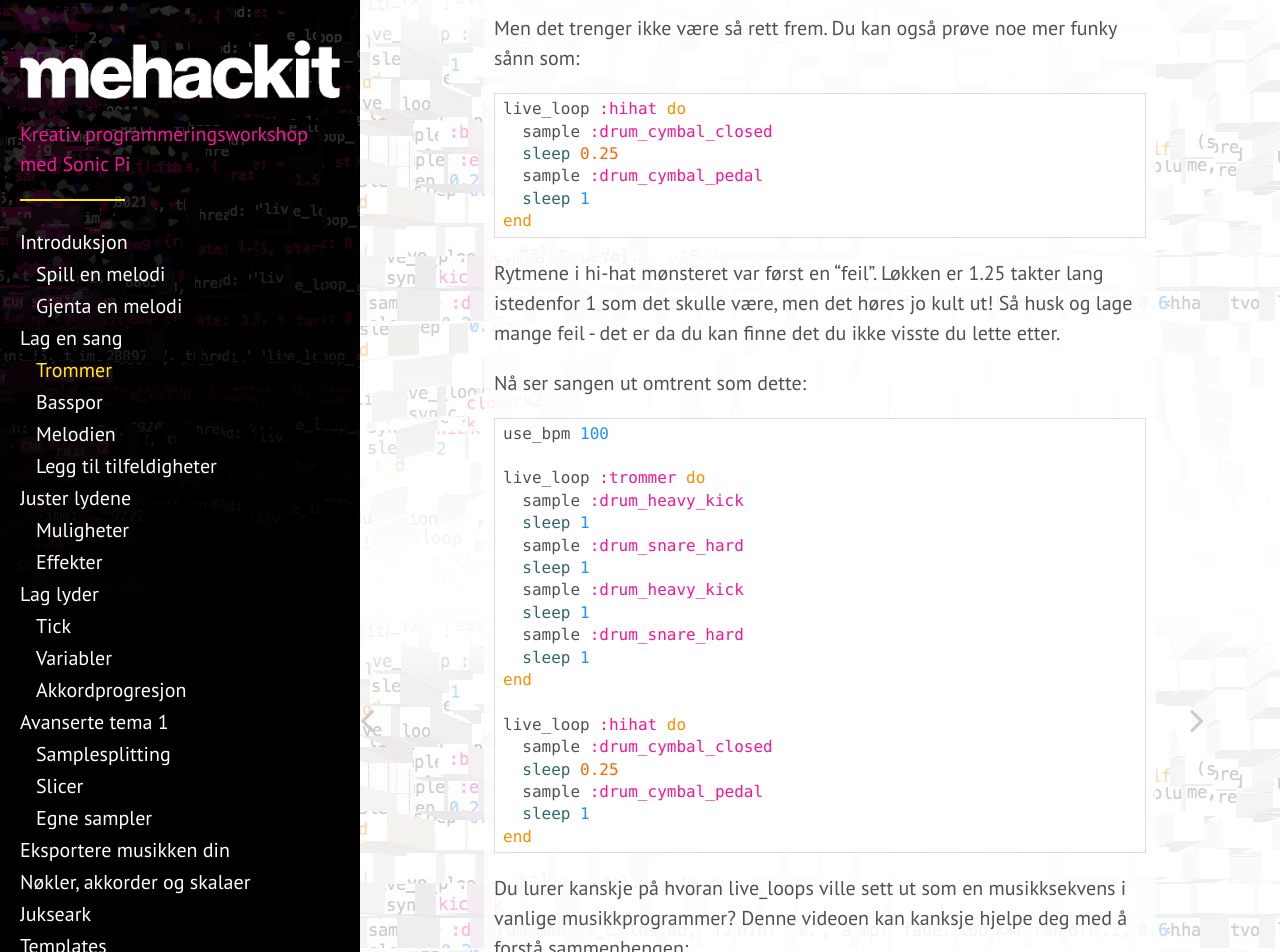
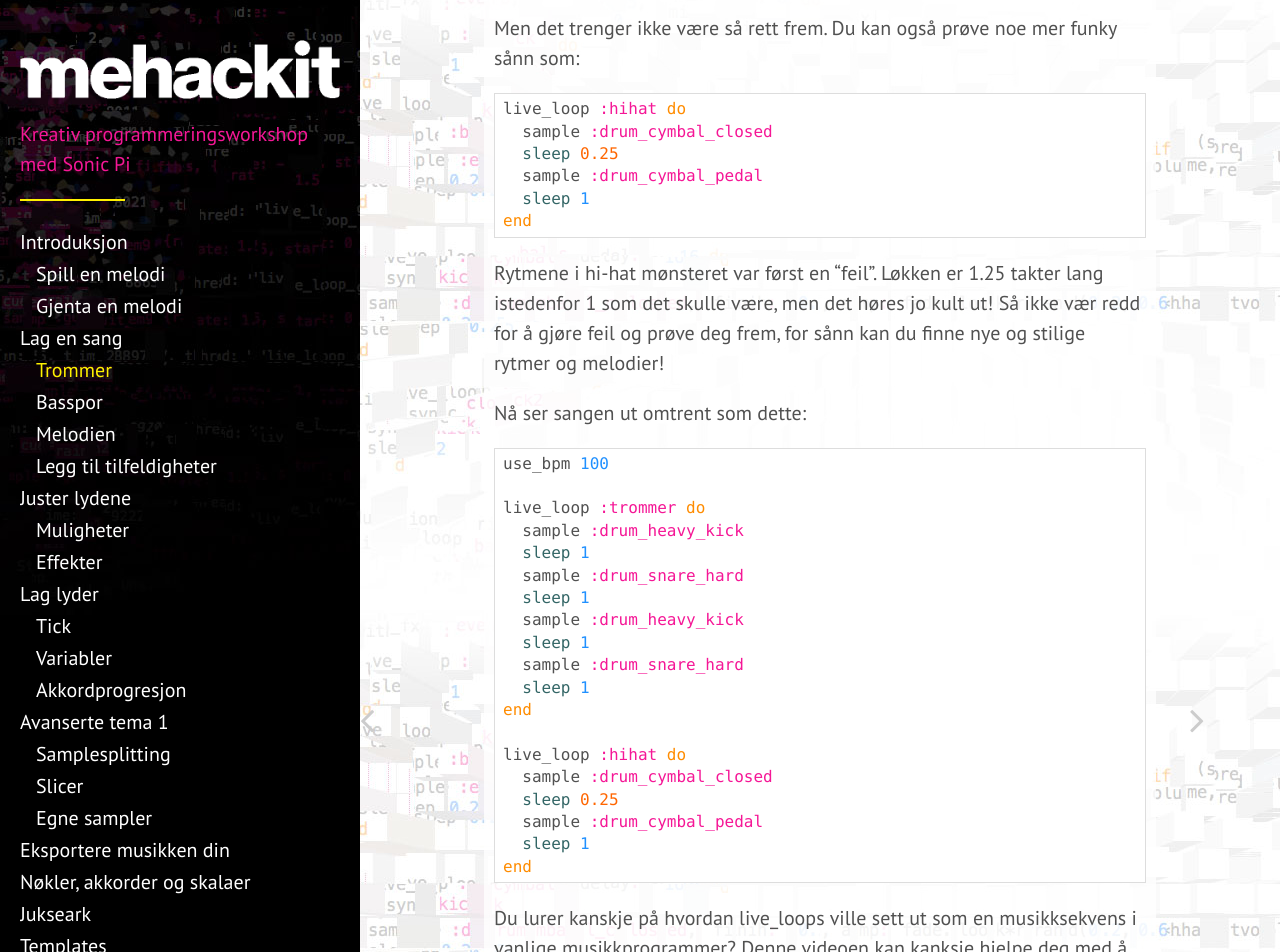
Before and after one commit to mehackit/sonic-pi-workshop, a Jekyll site: the page built from _exercises/no/02-make-a-song/02-drum-beat.md, in a window 1280 px wide and 1400 px high, scrolled down 1903 px. Shown: the top 952 px of the window. Built offline with Jekyll 4.4.1, drawn with Linux system fonts in a browser that asks for light colours; nearby versions of some CDN libraries; some of the changed text lies outside the part shown.

Commit message:
More spelling and reprasing.

```diff
--- a/_exercises/no/02-make-a-song/02-drum-beat.md
+++ b/_exercises/no/02-make-a-song/02-drum-beat.md
@@ -64,7 +64,7 @@ end
 {% endhighlight %}
 
 
-Rytmene i hi-hat mønsteret var først en "feil". Løkken er 1.25 takter lang istedenfor 1 som det skulle være, men det høres jo kult ut! Så husk og lage mange feil - det er da du kan finne det du ikke visste du lette etter.
+Rytmene i hi-hat mønsteret var først en "feil". Løkken er 1.25 takter lang istedenfor 1 som det skulle være, men det høres jo kult ut! Så ikke vær redd for å gjøre feil og prøve deg frem, for sånn kan du finne nye og stilige rytmer og melodier!
 
 Nå ser sangen ut omtrent som dette:
 
@@ -90,8 +90,8 @@ live_loop :hihat do
 end
 {% endhighlight %}
 
-Du lurer kanskje på hvoran live_loops ville sett ut som en musikksekvens i vanlige musikkprogrammer? Denne videoen kan kanksje hjelpe deg med å forstå sammenhengen:
+Du lurer kanskje på hvordan live_loops ville sett ut som en musikksekvens i vanlige musikkprogrammer? Denne videoen kan kanksje hjelpe deg med å forstå sammenhengen:
 
 <iframe width="640" height="360" src="https://www.youtube.com/embed/iFMNOb33_KM?rel=0&amp;controls=0&amp;showinfo=0" frameborder="0" allowfullscreen></iframe>
 
-Nå kan du prøve med forskjellige sampler og rytmer. Du kan også legge til en tredje `live_loop` for perkusjon eller andre effekter. Videre skal vi lage et basspor for komposisjonen din
+Nå kan du prøve med forskjellige sampler og rytmer. Du kan også legge til en tredje `live_loop` for perkusjon eller andre effekter. Videre skal vi lage et basspor for komposisjonen din.
```
